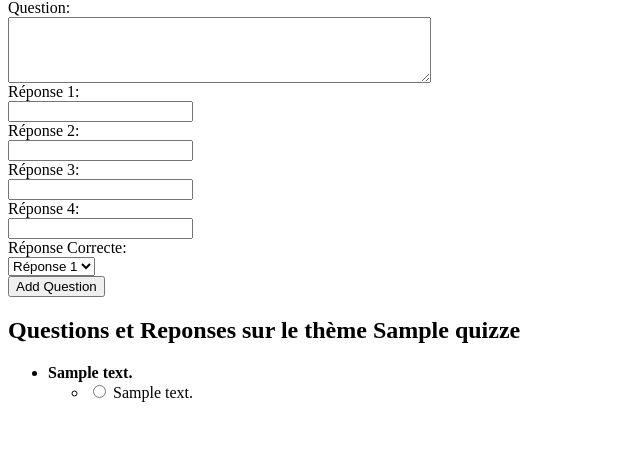
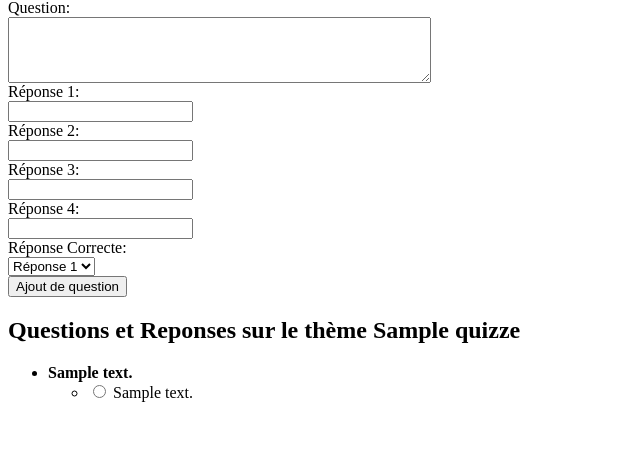
Before and after one commit to alexandre-imbernon/quiznight, a PHP site: page /quizzes.php?quiz_id=1 in a window 1280 px wide. Shown: the part 199-665 px from the top of the page, without its empty margins (0-640 px from the left). Run offline with PHP 8.4, Linux system fonts and the light colour scheme; the visitor is signed in with stand-in values (Sample User, id 1); tables that the repository leaves empty or names only in its code hold one stand-in row (values such as "Sample post").

Commit message:
added a commentary

```diff
--- a/index.php
+++ b/index.php
@@ -1,7 +1,7 @@
 <?php
 include 'config.php';
 
-// Récupérer la liste des quiz existants avec leurs questions et réponses
+// Récupérer la liste des quiz existants
 $stmt = $conn->prepare("SELECT quizzes.id AS quiz_id, quizzes.title AS quiz_title, questions.id AS question_id, questions.question_text, answers.id AS answer_id, answers.answer_text, answers.is_correct FROM quizzes JOIN questions ON quizzes.id = questions.quiz_id JOIN answers ON questions.id = answers.question_id");
 $stmt->execute();
 $quiz_questions_answers = $stmt->fetchAll(PDO::FETCH_ASSOC);
--- a/quizzes.php
+++ b/quizzes.php
@@ -127,7 +127,7 @@ if ($selected_quiz_id) {
             <option value="4">Réponse 4</option>
         </select><br>
 
-        <input type="submit" value="Add Question">
+        <input type="submit" value="Ajout de question">
     </form>
 
     <h2>Questions et Reponses sur le thème  <?php echo htmlspecialchars($quizzes[array_search($selected_quiz_id, array_column($quizzes, 'id'))]['title']); ?></h2>
```
